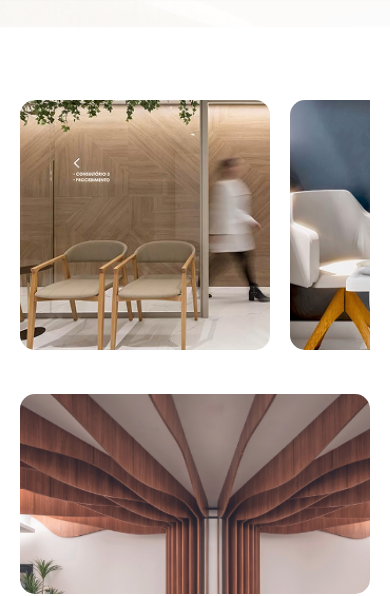
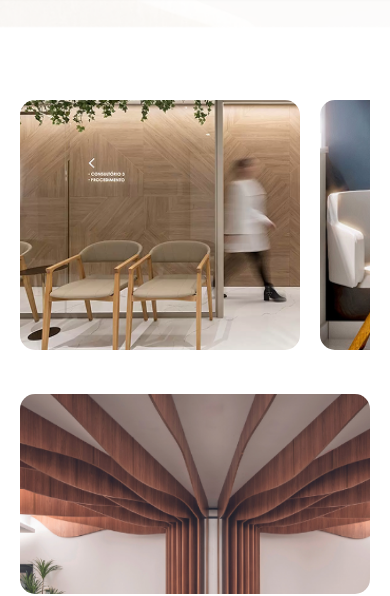
Before and after one commit to bellamarcucci/final-project-responsive-static-website, a plain HTML site: page galeria.html in a window 390 px wide. Shown: the part 278-874 px from the top of the page. Drawn offline with nearby package versions, Linux system fonts and the light colour scheme; a web font is replaced by a local one.

Commit message:
css bugs fixed

```diff
--- a/styles.css
+++ b/styles.css
@@ -1364,7 +1364,6 @@ footer p {
     letter-spacing: 2px;
 }
 
-/* Texto explicativo */
 .error-text {
     font-family: var(--textFamily);
     font-size: 1rem;
@@ -1392,6 +1391,8 @@ footer p {
     background-color: #555;
 }
 
+/* FAQ Section */
+
 .faq-section {
     max-width: 900px;
     margin: 0 auto;
@@ -1448,9 +1449,7 @@ footer p {
     align-items: center;
 }
 
-.faq-question::-webkit-details-marker {
-    display: none;
-}
+
 
 .faq-answer {
     font-family: 'Montserrat', sans-serif;
@@ -1758,6 +1757,9 @@ footer p {
         padding-bottom: 20px;
         scroll-snap-type: x mandatory;
         cursor: grab;
+        scrollbar-width: thin;
+        scrollbar-color: #8F7F65 #f1f1f1;
+        flex-wrap: nowrap;
     }
 
     .hospitals-mixed-layout {
@@ -1768,32 +1770,22 @@ footer p {
         padding-top: 0;
     }
 
-
-    .row-small-items::-webkit-scrollbar,
-    .hospitals-row-4::-webkit-scrollbar {
-        height: 8px;
-    }
-    .row-small-items::-webkit-scrollbar-track,
-    .hospitals-row-4::-webkit-scrollbar-track {
-        background: #f1f1f1;
-        border-radius: 10px;
-    }
-    .row-small-items::-webkit-scrollbar-thumb,
-    .hospitals-row-4::-webkit-scrollbar-thumb {
-        background: #8F7F65;
-        border-radius: 10px;
-    }
-
     .row-small-items .gallery-img {
-        flex: 0 0 22%;
+        flex: 0 0 auto;
+        width: 280px;
         height: 250px;
+        object-fit: cover;
         scroll-snap-align: start;
+        border-radius: 15px;
     }
 
     .hospitals-row-4 .hosp-img {
-        flex: 0 0 28%;
+       flex: 0 0 auto;
+        width: 320px;
         height: 250px;
+        object-fit: cover;
         scroll-snap-align: start;
+        border-radius: 15px;
     }
 
 
```
